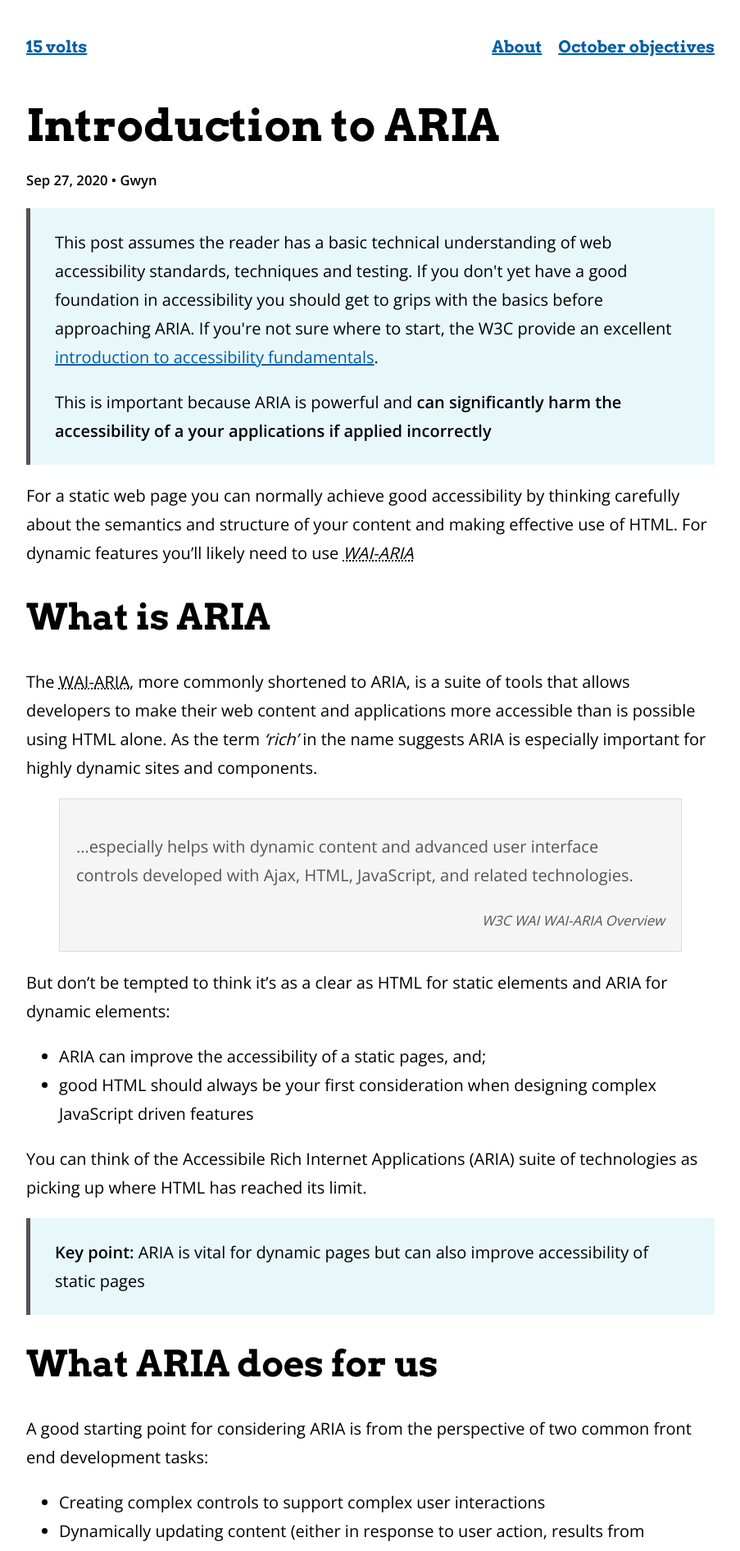
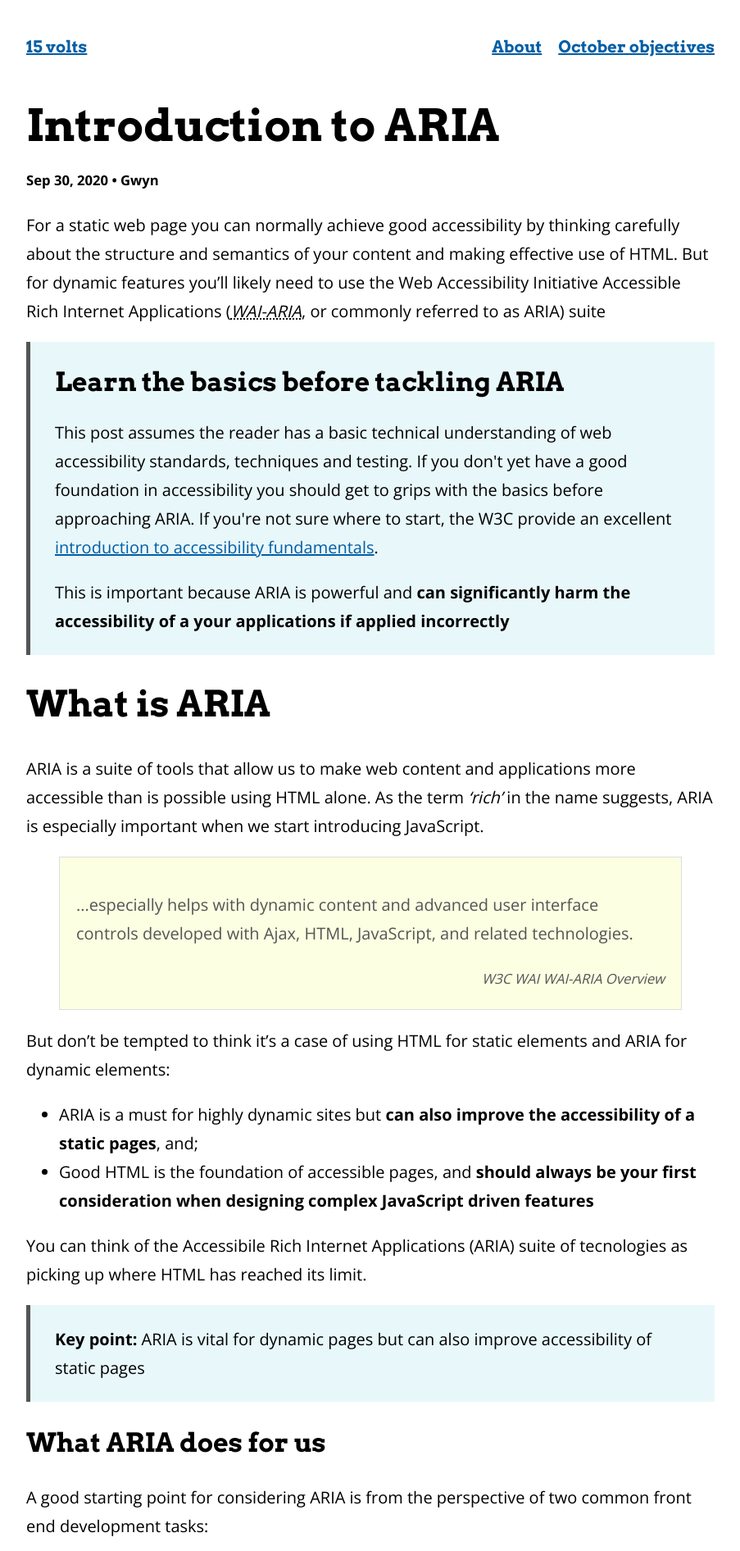
Before and after one commit to gtvj/gtvj.github.io, a Jekyll site: the page built from _posts/2020-09-16-aria-introduction.md, in a window 1280 px wide. Shown: the top 1892 px of the page at 82% size, without its empty margins (188-1091 px from the left). Built offline with Jekyll 4.4.1, drawn with Linux system fonts in a browser that asks for light colours; nearby versions of some CDN libraries; some of the changed text lies outside the part shown.

Commit message:
Update ARIA post

````diff
--- a/_includes/head.html
+++ b/_includes/head.html
@@ -11,7 +11,7 @@
 
     <title>{{ title }}</title>
 
-    <link href="https://fonts.googleapis.com/css2?family=Arvo:wght@700&family=Open+Sans:wght@300;600&display=swap" rel="stylesheet">
+    <link href="https://fonts.googleapis.com/css2?family=Arvo:wght@700&family=Open+Sans:wght@400;700&display=swap" rel="stylesheet">
     <link rel="stylesheet" href="{{ "/assets/main.css" | relative_url }}">
     <!--  Code syntax highlighting  -->
     <script src="//cdnjs.cloudflare.com/ajax/libs/highlight.js/9.18.1/highlight.min.js"></script>
--- a/_posts/2020-09-16-aria-introduction.md
+++ b/_posts/2020-09-16-aria-introduction.md
@@ -1,47 +1,48 @@
 ---
 title: Introduction to ARIA
-date: 2020-09-27
+date: 2020-09-30
 author: Gwyn
 layout: post
 ---
 
+For a static web page you can normally achieve good accessibility by thinking carefully about the structure and semantics of your content and making effective use of HTML. But for dynamic features you'll likely need to use the Web Accessibility Initiative Accessible Rich Internet Applications (<dfn><abbr title="Web Accessiblity Initiative - Accessible Rich Internet Applications">WAI-ARIA</abbr></dfn>, or commonly referred to as ARIA) suite
+
 <div class="info">
+<h2>Learn the basics before tackling ARIA</h2>
 <p>This post assumes the reader has a basic technical understanding of web accessibility standards, techniques and testing. If you don't yet have a good foundation in accessibility you should get to grips with the basics before approaching ARIA. If you're not sure where to start, the W3C provide an excellent <a href="https://www.w3.org/WAI/fundamentals/accessibility-intro">introduction to accessibility fundamentals</a>.</p>
 <p>This is important because ARIA is powerful and <strong>can significantly harm the accessibility of a your applications if applied incorrectly</strong></p>
 </div>
 
-For a static web page you can normally achieve good accessibility by thinking carefully about the semantics and structure of your content and making effective use of HTML. For dynamic features you'll likely need to use <dfn><abbr title="Web Accessiblity Initiative - Accessible Rich Internet Applications">WAI-ARIA</abbr></dfn>
-
 ## What is ARIA
 
-The <abbr title="Web Accessiblity Initiative - Accessible Rich Internet Applications">WAI-ARIA</abbr>, more commonly shortened to ARIA, is a suite of tools that allows developers to make their web content and applications more accessible than is possible using HTML alone. As the term _'rich'_ in the name suggests ARIA is especially important for highly dynamic sites and components.
+ARIA is a suite of tools that allow us to make web content and applications more accessible than is possible using HTML alone. As the term _'rich'_ in the name suggests, ARIA is especially important when we start introducing JavaScript.
 
 <blockquote cite="https://www.w3.org/WAI/standards-guidelines/aria/">
     <p>...especially helps with dynamic content and advanced user interface controls developed with Ajax, HTML, JavaScript, and related technologies.</p>
     <cite>W3C WAI WAI-ARIA Overview</cite>
 </blockquote>
 
-But don't be tempted to think it's as a clear as HTML for static elements and ARIA for dynamic elements:
+But don't be tempted to think it's a case of using HTML for static elements and ARIA for dynamic elements:
 
-* ARIA can improve the accessibility of a static pages, and;
-* good HTML should always be your first consideration when designing complex JavaScript driven features
+* ARIA is a must for highly dynamic sites but **can also improve the accessibility of a static pages**, and;
+* Good HTML is the foundation of accessible pages, and **should always be your first consideration when designing complex JavaScript driven features**
 
-You can think of the Accessibile Rich Internet Applications (ARIA) suite of technologies as picking up where HTML has reached its limit.
+You can think of the Accessibile Rich Internet Applications (ARIA) suite of tecnologies as picking up where HTML has reached its limit.
 
 <div class="info">
 <p><strong>Key point:</strong> ARIA is vital for dynamic pages but can also improve accessibility of static pages</p>
 </div>
 
-## What ARIA does for us
+### What ARIA does for us
 
 A good starting point for considering ARIA is from the perspective of two common front end development tasks:
 
-* Creating complex controls to support complex user interactions
+* Creating custom JavaScript controls to support complex user interactions
 * Dynamically updating content (either in response to user action, results from asynchronous network requests or other events)
 
-For both of these it is all to easy to unwittingly exclude disabled users. Without deliberate thought it's likely the controls we provide will not be usuable and content updates not communicated effectively. The ARIA suite is what we use to ensure this doesn't happen.
+For both of these it is all to easy to unwittingly exclude disabled users. **Without careful thought it's likely the controls we provide will not be usuable and content updates not communicated effectively**. The ARIA suite is part of how we ensure this doesn't happen.
 
-With ARIA we can:
+For example, with ARIA we can:
 
 * Provide descriptive roles for our widgets and regions of the page
 * Identify an element as being interactive
@@ -53,8 +54,62 @@
 <p><strong>Key point:</strong> Think of the ARIA suite as your toolbox for communicating important information to assistive technologies.</p>
 </div>
 
-## ARIA concepts, in the simplest possible terms
-Roles, states and properties
+We do this in ARIA by applying **roles**, **states** and **properties** to our elements.
+
+### Roles: the 'what' and 'how'
+
+ARIA roles are how we communicate _what_ a thing is and _how_ it can be used. You can think of roles as a **contract** between you and the user. To explore this, let's look at a simple example from the popular Bootstrap library.
+
+```html
+<!-- Focus on the role attribute -->
+<li class="nav-item dropdown">
+  <a role="button" data-toggle="dropdown" href="#" aria-haspopup="true" aria-expanded="false">Dropdown</a>
+</li>
+```
+In this example, we have a link that has been assigned `role="button"`. When an assistive technology encounters this link it will be announced as a button. And this announcement sets expectations: while links are _followed_ using the enter key. Buttons are _activated_ using the space key. It is our responsibility to ensure we're fulfilling the contract by managing the JavaScript event handlers.
+
+Unfortunately, the Bootstrap library doesn't seem to do this.
+
+<div class="info">
+<p><strong>Key point:</strong> by assigning a role you're creating a contract with the user and you need to ensure you fulfil your end of the contract.</p>
+</div>
+
+#### Role categorisation
+
+There are around 70 roles available to us as developers categorised into:
+
+<dl>
+    <dt>29 Widget roles</dt>
+    <dd>We use these to define user interface widgets. <code>button</code> is a widget role. Widget roles can be standalone (20) or composite (9). For example, <code>tablist</code> is a composite role and must own elements with the <code>tab</code> role, and vice versa</dd>
+    <dt>26 Document structure roles</dt>
+    <dd>We use these to define structure that organises content in a page. These can declare a wide variety of things, such as defining something as a feed, directory or even - with the <code>presentation</code> role - expressing that something should not be made available to the accessibility APIs</dd>
+    <dt>8 Landmark roles</dt>
+    <dd>We use these to define navigational landmarks. These predate HTML5 which introduced HTML equivalents, rendering some of these redundant. For example, <code>role="navigation"</code> has been superceded by the <code>nav</code> element.</dd>
+    <dt>5 Live region roles</dt>
+    <dd>We use live regions to define content which is likely to be updated when user focus may be elsewhere, for example as the result of an asynchronous network request. Since these asynchronous areas are expected to update outside the user's area of focus, live regions allow us to notify assistive technologies such as screen readers that the change should be announced.</dd>
+    <dt>2 Window roles</dt>
+    <dd>Think of these as providing the accessibilty we'd expect from the windows browsers provide in response to JavaScript <code>alert()</code> and <code>confirm()</code> where we provide dialogs using other methods.</dd>
+</dl>
+
+There is an additional category called Abstract role, but these exist for taxonomy purposes and are not to be used by developers. Ignore them.
+
+### States and properties
+
+States and properties are similar because they both provide specific information about a given object. Both are declared using the aria-prefixed attribute syntax and, from the perspective of day-to-day development, the distinction isn't something we need to dwell on. One helpful way of thinking about the difference is that:
+
+* A property (such as `aria-labelledby`) is <q cite="https://www.w3.org/TR/wai-aria/#dfn-property">essential to the nature of a given object</q> and doesn't tend to change as a user interacts with a site.
+* A state (such as `aria-checked`) is more likely to change, and we need to ensure we are managing this effectively.
+
+It's important to recognise that the ARIA specification provides a framework that we need to operate within. It defines permitted relationships between roles, states and properties as well as the permitted values for states and properties. You can't create your own roles, states or properties and you are confined to using the defined values for states and properties. You can't, for example, say `aria-checked="chicken"`  the permitted and expected relationships between roles, states and properties.
+
+<div class="info">
+<p><strong>Key point.</strong> You could say that ARIA is fundamentally about:</p>
+<ul>
+    <li>correct and meaningful application of roles, states and properties</li>
+    <li>meeting any interaction expectations we have set by doing so (if we say something is a button, it should be usable as a button)</li>
+    <li>effectively managing states and properties in response to events</li>
+</ul>
+</div>
 
 ## The 5 rules of ARIA
 
--- a/_sass/_helpers.scss
+++ b/_sass/_helpers.scss
@@ -11,6 +11,9 @@
   padding: 0.2em 1.5em;
   border-left-width: 5px;
   border-left-style: solid;
+  h2, h3, h4, h5 {
+    font-size: 1.6em;
+  }
 }
 
 .info {
--- a/_sass/_typography.scss
+++ b/_sass/_typography.scss
@@ -57,7 +57,7 @@
 
 blockquote {
   border: 1px solid $mid-grey;
-  background-color: $light-grey;
+  background-color: $slight-interest-colour;
   padding: 1em;
   color: $very-dark-grey;
 
@@ -83,3 +83,7 @@
 strong {
   font-weight: 700;
 }
+
+dt {
+  font-weight: bold;
+}
--- a/_sass/_variables.scss
+++ b/_sass/_variables.scss
@@ -6,6 +6,7 @@
 $success-colour: #00d531;
 $warning-colour: #ff5351;
 $info-colour: #e8f7fa;
+$slight-interest-colour: #fcffe2;
 
 $break-small: 25em;
 
````
